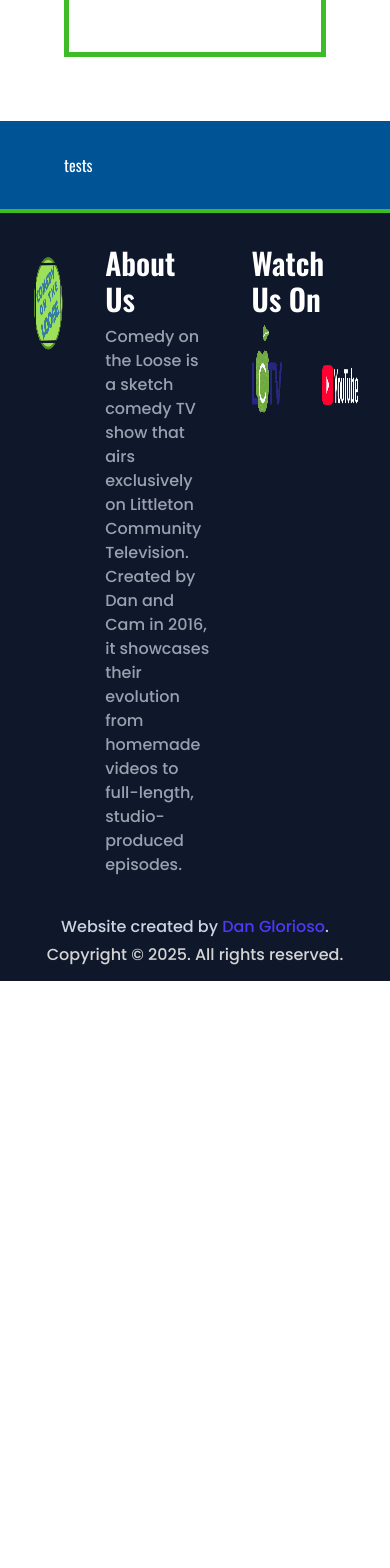
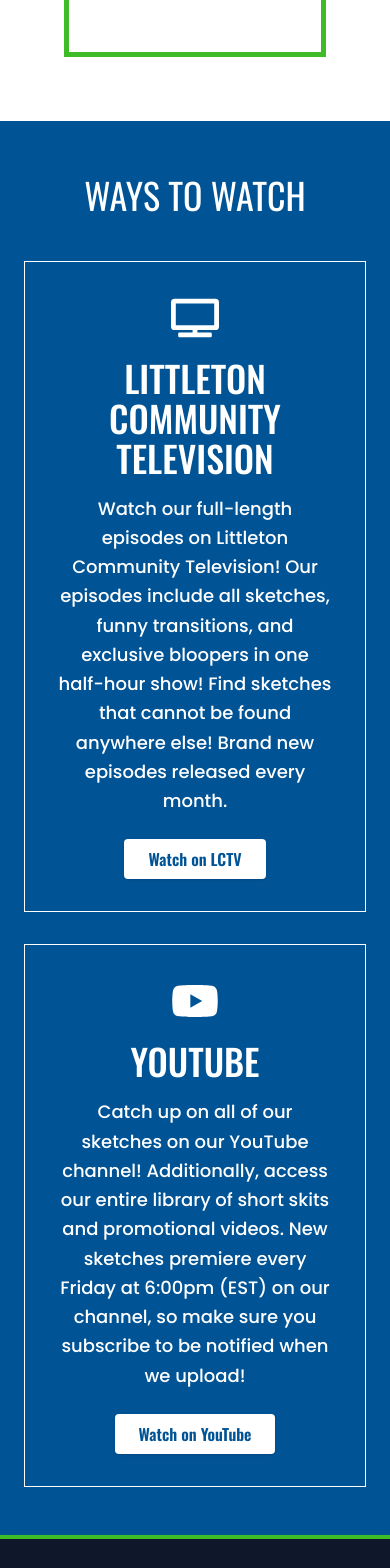
Before and after one commit to danglorioso/comedyontheloose, a Next.js app: page / in a window 390 px wide. Shown: the part 2940-4508 px from the top of the page. Before the commit the page ends 3921 px from the top, so only its background shows below. Built offline with nearby package versions, Linux system fonts and the light colour scheme; grey boxes are pictures that could not be loaded.

Commit message:
Draft of Ways to Watch

```diff
--- a/src/app/components/WaysToWatch.tsx
+++ b/src/app/components/WaysToWatch.tsx
@@ -1,13 +1,56 @@
 "use client";
 
 import React from "react";
+import { FaTv } from "react-icons/fa";
+import { FaYoutube } from "react-icons/fa6";
 
 export default function WaysToWatch() {
   return (
-    <section className="bg-[#005395] py-8">
-        <div className="max-w-screen-xl px-16 mx-auto">
-            tests
+    <section className="bg-[#005395] py-12">
+      <div className="max-w-screen-xl px-6 md:px-16 mx-auto">
+            <div className="text-4xl text-center leading-none mt-2">
+                WAYS TO WATCH
+            </div>
+        <div className="mt-12 grid grid-cols-1 md:grid-cols-2 gap-8">
+          {/* Littleton Community Television */}
+          <div className="border border-white p-8 text-white relative">
+            <div className="flex justify-center mb-4">
+              <FaTv className="text-5xl" />
+            </div>
+            <h3 className="text-4xl font-medium text-center mb-4">LITTLETON COMMUNITY TELEVISION</h3>
+            <p className="text-lg text-center leading-relaxed">
+              Watch our full-length episodes on Littleton Community Television! Our episodes include all sketches, funny transitions, and exclusive bloopers in one half-hour show! Find sketches that cannot be found anywhere else! Brand new episodes released every month.
+            </p>
+            <div className="flex justify-center mt-6">
+              <a
+                href="#"
+                className="bg-white text-[#005395] font-semibold px-6 py-2 rounded shadow hover:bg-gray-100 transition"
+              >
+                Watch on LCTV
+              </a>
+            </div>
+          </div>
+
+          {/* YouTube */}
+          <div className="border border-white p-8 text-white relative">
+            <div className="flex justify-center mb-4">
+              <FaYoutube className="text-5xl" />
+            </div>
+            <h3 className="text-4xl font-medium text-center mb-4">YOUTUBE</h3>
+            <p className="text-lg text-center leading-relaxed">
+              Catch up on all of our sketches on our YouTube channel! Additionally, access our entire library of short skits and promotional videos. New sketches premiere every Friday at 6:00pm (EST) on our channel, so make sure you subscribe to be notified when we upload!
+            </p>
+            <div className="flex justify-center mt-6">
+              <a
+                href="#"
+                className="bg-white text-[#005395] font-semibold px-6 py-2 rounded shadow hover:bg-gray-100 transition"
+              >
+                Watch on YouTube
+              </a>
+            </div>
+          </div>
         </div>
+      </div>
     </section>
-    );
+  );
 }
```
